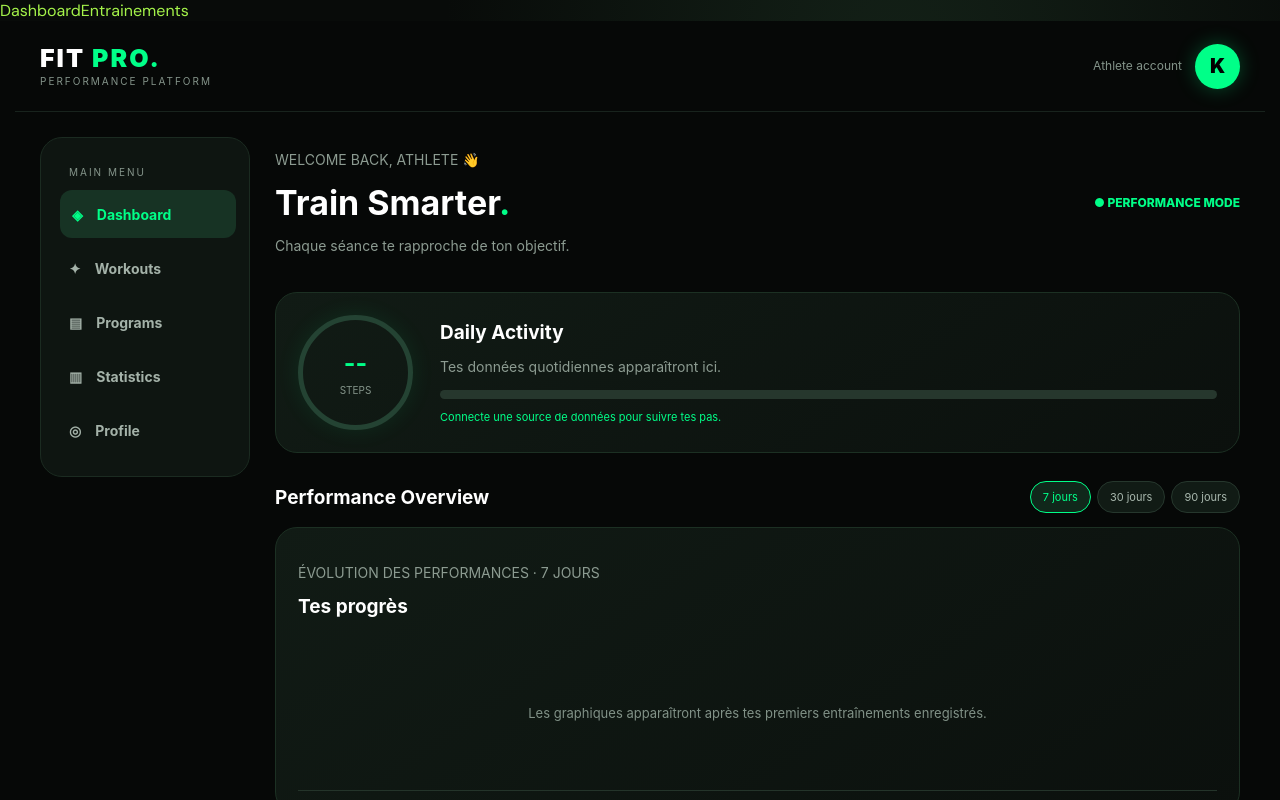
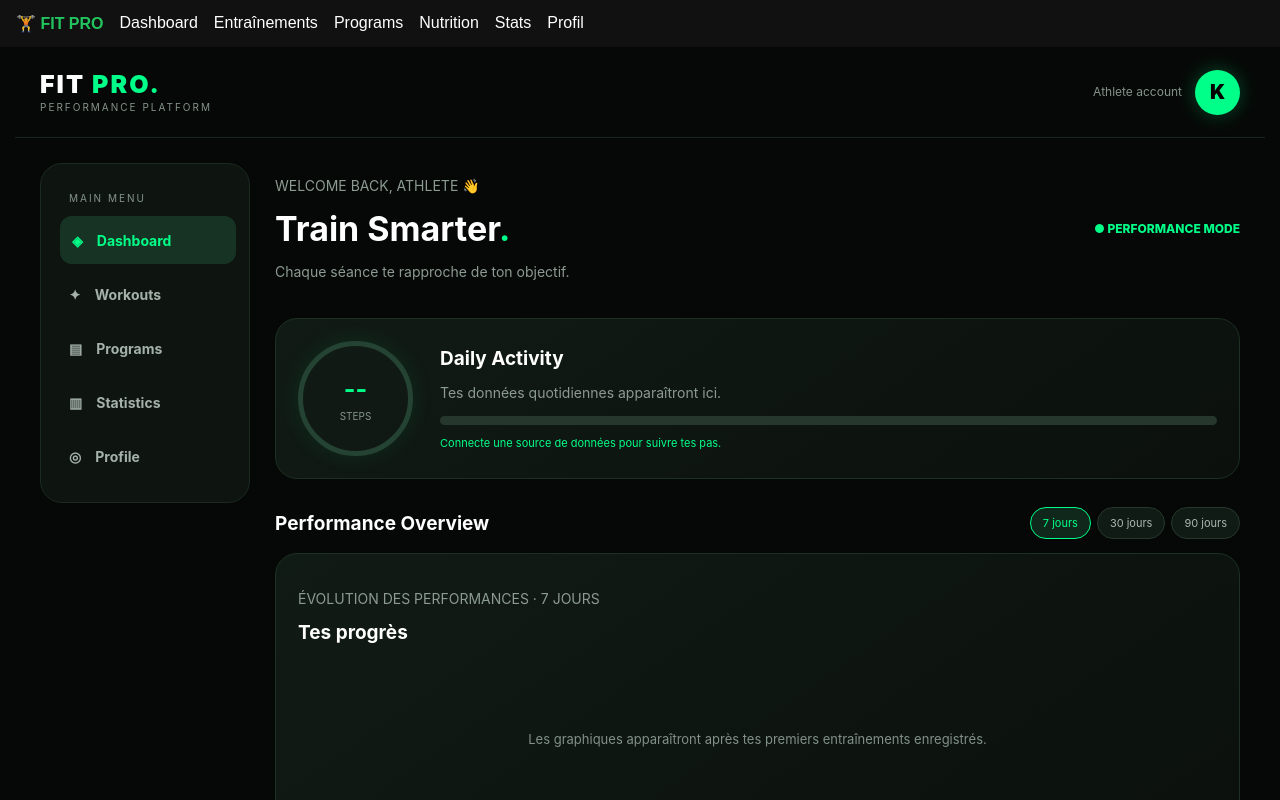
Before and after one commit to actionsdiallo-lgtm/fit-pro, a Next.js app: page /dashboard in a window 1280 px wide. Shown: the top 800 px of the page. Built offline with nearby package versions, Linux system fonts and the light colour scheme.

Commit message:
Update layout.tsx

```diff
--- a/src/app/layout.tsx
+++ b/src/app/layout.tsx
@@ -2,17 +2,22 @@ import type { Metadata } from "next";
 import "./globals.css";
 
 export const metadata: Metadata = {
-  title: "FIT PRO — Entraîne-toi avec méthode",
-  description: "Entraînements et progression sportive, enregistrés à partir de tes données réelles."
+  title: "FIT PRO - Entraîne-toi avec méthode",
+  description: "Entraînements et progrès",
 };
 
-export default function RootLayout({ children }: Readonly<{ children: React.ReactNode }>) {
+export default function RootLayout({ children }: { children: React.ReactNode }) {
   return (
     <html lang="fr">
-      <body>
-        <nav>
-          <a href="/dashboard">Dashboard</a>
-          <a href="/workouts">Entrainements</a>
+      <body style={{ margin: 0, fontFamily: 'sans-serif', backgroundColor: '#0A0F0A' }}>
+        <nav style={{ display: 'flex', gap: 16, flexWrap: 'wrap', padding: '14px 16px', backgroundColor: '#111111', position: 'sticky', top: 0, zIndex: 50 }}>
+          <a href="/" style={{ color: '#22C55E', fontWeight: 'bold', textDecoration: 'none' }}>🏋️ FIT PRO</a>
+          <a href="/dashboard" style={{ color: 'white', textDecoration: 'none' }}>Dashboard</a>
+          <a href="/workouts" style={{ color: 'white', textDecoration: 'none' }}>Entraînements</a>
+          <a href="/programs" style={{ color: 'white', textDecoration: 'none' }}>Programs</a>
+          <a href="/nutrition" style={{ color: 'white', textDecoration: 'none' }}>Nutrition</a>
+          <a href="/statistics" style={{ color: 'white', textDecoration: 'none' }}>Stats</a>
+          <a href="/profile" style={{ color: 'white', textDecoration: 'none' }}>Profil</a>
         </nav>
         {children}
       </body>
```
